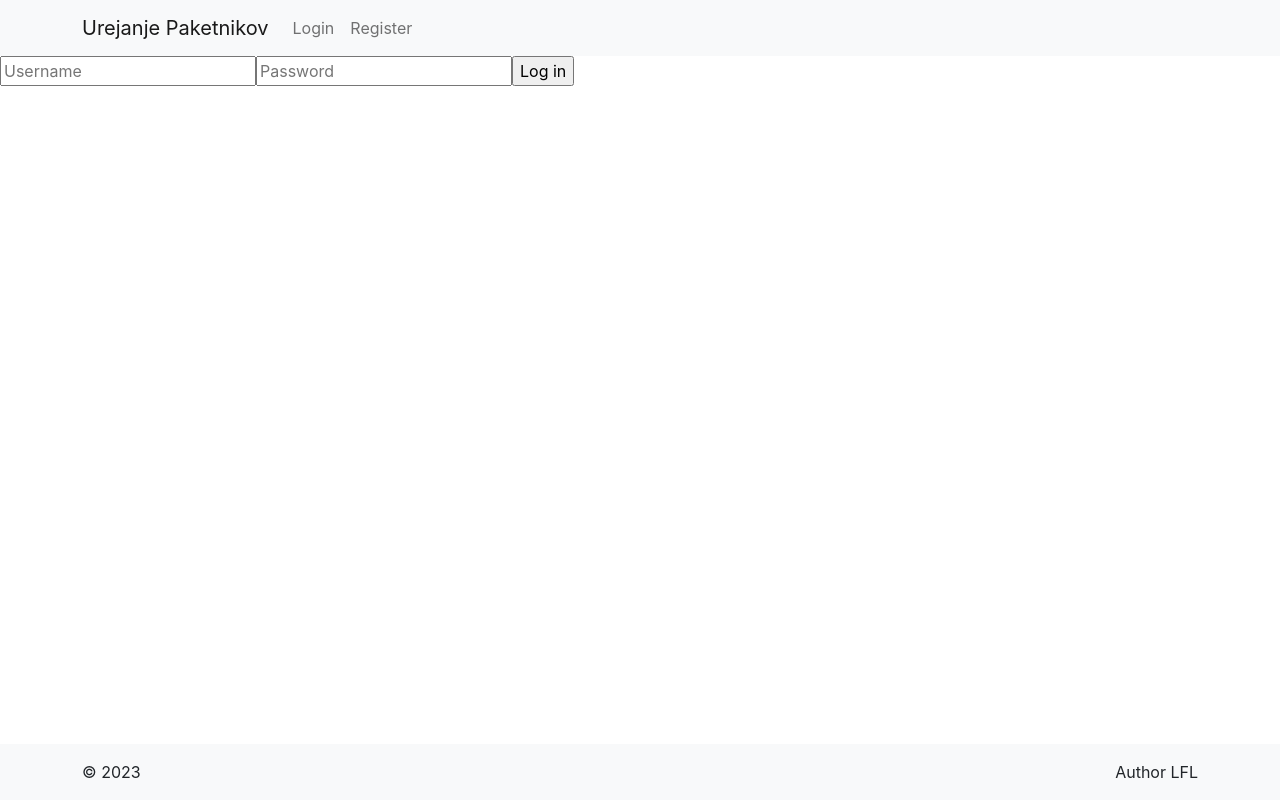
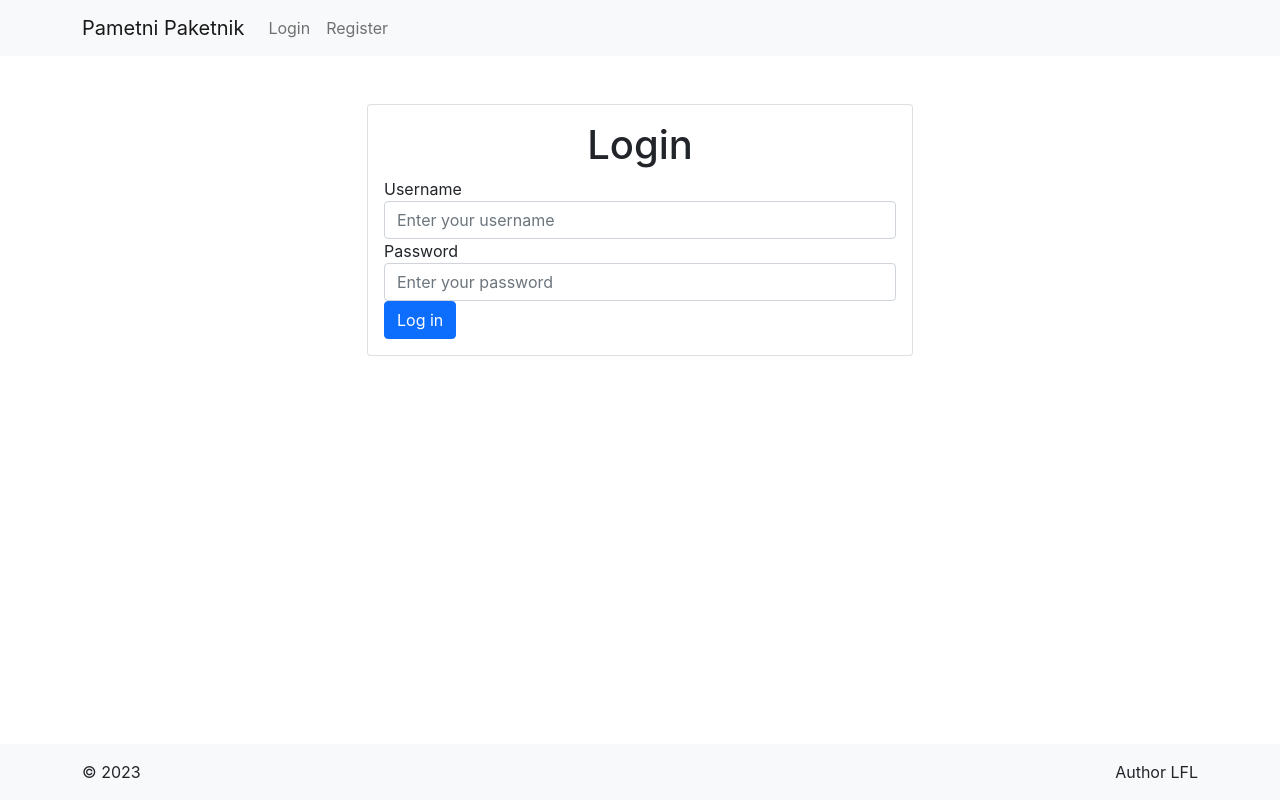
Before and after one commit to IamTV50/Spletna-aplikacija, a React (Create React App) app in the folder frontend/: page /login in a window 1280 px wide. Built offline with nearby package versions, Linux system fonts and the light colour scheme.

Commit message:
Added bootstrap styling to pages

```diff
--- a/frontend/src/App.js
+++ b/frontend/src/App.js
@@ -14,6 +14,7 @@ import EditBox from './components/EditBox';
 import EditBoxForm from './components/EditBox';
 import Logs from './components/Logs';
 import BoxesAndLogs from './components/BoxesAndLogs';
+import LandingPage from './components/Landing';
 
 
 function App() {
@@ -52,9 +53,10 @@ function App() {
         setUserContext: updateUserData
       }}>
         <div className="App">
-          <Header title="Urejanje Paketnikov"></Header>
+          <Header title="Pametni Paketnik"></Header>
           <Routes>
-            <Route path="/" exact element={<BoxesAndLogs />}></Route>
+            <Route path="/" exact element={<LandingPage />}></Route>
+            <Route path="/home" exact element={<BoxesAndLogs />}></Route>
             <Route path="/login" exact element={<Login />}></Route>
             <Route path="/register" element={<Register />}></Route>
             <Route path="/publish" element={<AddBox />}></Route>
--- a/frontend/src/components/BoxesAndLogs.js
+++ b/frontend/src/components/BoxesAndLogs.js
@@ -1,15 +1,39 @@
-import React from 'react';
+import React, { useState, useEffect } from 'react';
 import Boxes from './Boxes';
 import Logs from './Logs';
 
 function BoxesAndLogs() {
+  const [logs, setLogs] = useState([]);
+
+  useEffect(() => {
+    fetchLogs(); // Fetch logs initially
+  }, []);
+
+  const fetchLogs = async () => {
+    try {
+      const response = await fetch('http://localhost:3001/log/my_logs');
+      if (response.ok) {
+        const data = await response.json();
+        setLogs(data);
+      } else {
+        console.log('Failed to fetch logs');
+      }
+    } catch (error) {
+      console.error(error);
+    }
+  };
+
+  const handleLogAdded = () => {
+    fetchLogs(); // Refresh logs after a new log is added
+  };
+
   return (
     <div className="boxes-logs-container">
       <div className="boxes-container">
-        <Boxes />
+        <Boxes onLogAdded={handleLogAdded} />
       </div>
       <div className="logs-container">
-        <Logs />
+        <Logs logs={logs} />
       </div>
     </div>
   );
--- a/frontend/src/components/EditBox.js
+++ b/frontend/src/components/EditBox.js
@@ -14,9 +14,6 @@ function EditBoxForm(props) {
     e.preventDefault();
 
     try {
-        console.log(location.state.boxId)
-        console.log(location.state.box_id)
-        console.log(props.name)
       const response = await fetch(`http://localhost:3001/box/${location.state.box_id}/edit`, {
         method: 'PUT',
         headers: {
--- a/frontend/src/components/Header.js
+++ b/frontend/src/components/Header.js
@@ -27,8 +27,8 @@ function Header(props) {
                 context.user && (
                   <ul className="navbar-nav mx-auto">
                     <li className="nav-item">
-                      <Link to="/" className="nav-link">
-                        Home
+                      <Link to="/home" className="nav-link">
+                        My boxes
                       </Link>
                     </li>
                     <li className="nav-item">
--- a/frontend/src/components/Log.js
+++ b/frontend/src/components/Log.js
@@ -2,7 +2,7 @@ import React from 'react';
 
 function Log({ user, opend, boxId }) {
   return (
-    <div className='card mb-2' style={{ width: "33.33%"}}>
+    <div className='card mb-2' style={{ width: "100%"}}>
         <div className='card-body'>
             <div className="log-entry">
                 <p>User: {user}</p>
--- a/frontend/src/components/Login.js
+++ b/frontend/src/components/Login.js
@@ -1,47 +1,76 @@
 import { useContext, useState } from 'react';
 import { UserContext } from '../userContext';
 import { Navigate } from 'react-router-dom';
-import Cookies from "js-cookie"
+import Cookies from 'js-cookie';
 
-function Login(){
-    const [username, setUsername] = useState("");
-    const [password, setPassword] = useState("");
-    const [error, setError] = useState("");
+function Login() {
+  const [username, setUsername] = useState('');
+  const [password, setPassword] = useState('');
+  const [error, setError] = useState('');
   const userContext = useContext(UserContext);
 
-    async function Login(e){
+  async function handleLogin(e) {
     e.preventDefault();
-        const res = await fetch("http://localhost:3001/users/login", {
-            method: "POST",
-            credentials: "include",
-            headers: { 'Content-Type': 'application/json'},
+    const res = await fetch('http://localhost:3001/users/login', {
+      method: 'POST',
+      credentials: 'include',
+      headers: { 'Content-Type': 'application/json' },
       body: JSON.stringify({
         username: username,
         password: password
       })
-        })
+    });
 
-        Cookies.set("uporabnik",username,7);
+    Cookies.set('uporabnik', username, { expires: 7 });
     const data = await res.json();
-        if(data._id !== undefined){
+    if (data._id !== undefined) {
       userContext.setUserContext(data);
     } else {
-            setUsername("");
-            setPassword("");
-            setError("Invalid username or password");
+      setUsername('');
+      setPassword('');
+      setError('Invalid username or password');
     }
   }
 
   return (
-        <form onSubmit={Login}>
-            {userContext.user ? <Navigate replace to="/" /> : ""}
-            <input type="text" name="username" placeholder="Username"
-             value={username} onChange={(e)=>(setUsername(e.target.value))}/>
-             <input type="password" name="password" placeholder="Password"
-             value={password} onChange={(e)=>(setPassword(e.target.value))}/>
-             <input type="submit" name="submit" value="Log in"/>
-             <label>{error}</label>
+    <div className="container">
+      {userContext.user ? <Navigate replace to="/home" /> : null}
+      <div className="row justify-content-center">
+        <div className="col-md-6">
+          <div className="card mt-5">
+            <div className="card-body">
+              <h1 className="card-title text-center">Login</h1>
+              <form onSubmit={handleLogin}>
+                <div className="form-group">
+                  <label htmlFor="username">Username</label>
+                  <input
+                    type="text"
+                    className="form-control"
+                    id="username"
+                    placeholder="Enter your username"
+                    value={username}
+                    onChange={(e) => setUsername(e.target.value)}
+                  />
+                </div>
+                <div className="form-group">
+                  <label htmlFor="password">Password</label>
+                  <input
+                    type="password"
+                    className="form-control"
+                    id="password"
+                    placeholder="Enter your password"
+                    value={password}
+                    onChange={(e) => setPassword(e.target.value)}
+                  />
+                </div>
+                <button type="submit" className="btn btn-primary">Log in</button>
+                {error && <div className="alert alert-danger mt-3">{error}</div>}
               </form>
+            </div>
+          </div>
+        </div>
+      </div>
+    </div>
   );
 }
 
--- a/frontend/src/components/Logs.js
+++ b/frontend/src/components/Logs.js
@@ -20,9 +20,9 @@ function Logs() {
         console.error(error);
       }
     };
+    fetchLogs();
+  }, [user]);
 
-      fetchLogs();
-    }, []);
 
   return (
     <div>
@@ -31,11 +31,7 @@ function Logs() {
         <ul>
           {logs.map((log) => (
             <React.Fragment key={log._id}>
-              <Log
-                user={log.user}
-                opend={log.opend}
-                boxId={log.boxId}
-              />
+              <Log user={log.user} opend={log.opend} boxId={log.boxId} />
               <br />
             </React.Fragment>
           ))}
--- a/frontend/src/components/Register.js
+++ b/frontend/src/components/Register.js
@@ -1,12 +1,12 @@
 import { useState } from 'react';
 
 function Register() {
-    const [username, setUsername] = useState([]);
-    const [password, setPassword] = useState([]);
-    const [email, setEmail] = useState([]);
-    const [error, setError] = useState([]);
+  const [username, setUsername] = useState("");
+  const [password, setPassword] = useState("");
+  const [email, setEmail] = useState("");
+  const [error, setError] = useState("");
 
-    async function Register(e){
+  async function handleRegister(e) {
     e.preventDefault();
     const res = await fetch("http://localhost:3001/users", {
       method: 'POST',
@@ -19,10 +19,9 @@ function Register() {
       })
     });
     const data = await res.json();
-        if(data._id !== undefined){
-            window.location.href="/";
-        }
-        else{
+    if (data._id !== undefined) {
+      window.location.href = "/";
+    } else {
       setUsername("");
       setPassword("");
       setEmail("");
@@ -30,14 +29,26 @@ function Register() {
     }
   }
 
-    return(
-        <form onSubmit={Register}>
-            <input type="text" name="email" placeholder="Email" value={email} onChange={(e)=>(setEmail(e.target.value))} />
-            <input type="text" name="username" placeholder="Username" value={username} onChange={(e)=>(setUsername(e.target.value))}/>
-            <input type="password" name="password" placeholder="Password" value={password} onChange={(e)=>(setPassword(e.target.value))} />
-            <input type="submit" name="submit" value="Login" />
-            <label>{error}</label>
+  return (
+    <div className="container">
+      <h1>Register</h1>
+      <form onSubmit={handleRegister}>
+        <div className="mb-3">
+          <label htmlFor="email" className="form-label">Email</label>
+          <input type="email" className="form-control" id="email" placeholder="Enter your email" value={email} onChange={(e) => setEmail(e.target.value)} />
+        </div>
+        <div className="mb-3">
+          <label htmlFor="username" className="form-label">Username</label>
+          <input type="text" className="form-control" id="username" placeholder="Enter your username" value={username} onChange={(e) => setUsername(e.target.value)} />
+        </div>
+        <div className="mb-3">
+          <label htmlFor="password" className="form-label">Password</label>
+          <input type="password" className="form-control" id="password" placeholder="Enter your password" value={password} onChange={(e) => setPassword(e.target.value)} />
+        </div>
+        <button type="submit" className="btn btn-primary">Register</button>
+        {error && <div className="text-danger">{error}</div>}
       </form>
+    </div>
   );
 }
 
```
Also changed, not shown: frontend/src/components/AddBox.js (+18 -11 lines), frontend/src/components/Box.js (+9 -38 lines), frontend/src/components/Landing.js (+36 -0 lines), frontend/src/components/Profile.js (+17 -7 lines). Lines whose indentation alone changed are shown as unchanged.
